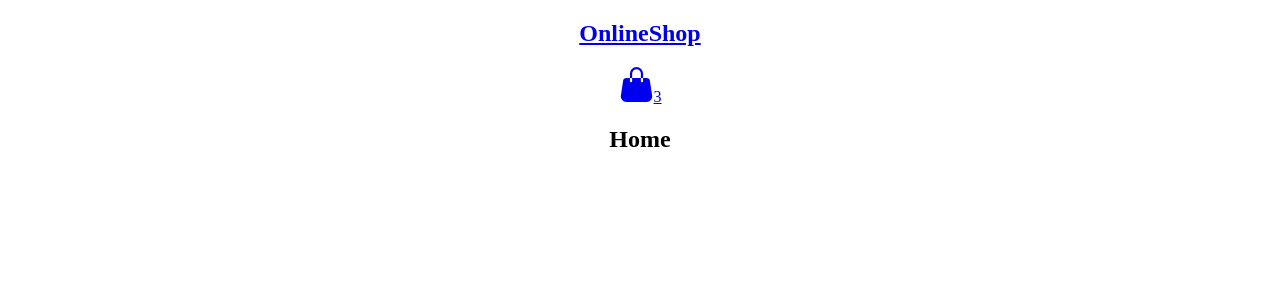
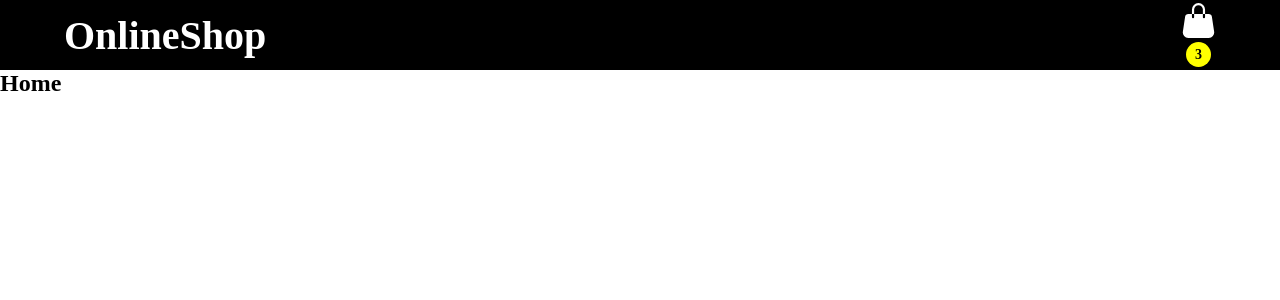
Before and after one commit to Hafizalimi7/Cosby, a React (Create React App) app in the folder client/: page / in a window 1280 px wide. Shown: the top 300 px of the page. Built offline with nearby package versions, Linux system fonts and the light colour scheme.

Commit message:
edited nav bar *added styling *imported font

```diff
--- a/client/src/App.css
+++ b/client/src/App.css
@@ -1,38 +1,44 @@
-.App {
-  text-align: center;
+@import url('https://fonts.googleapis.com/css2?family=Nunito:wght@200;400;700&display=swap');
+
+*{
+  padding: 0;
+  margin: 0;
+  box-sizing: border-box;
 }
 
-.App-logo {
-  height: 40vmin;
-  pointer-events: none;
+/* Navbar */
+
+.nav-bar{
+  height: 70px;
+  background-color: black;
+  display: flex;
+  justify-content: space-between;
+  align-items: center;
+  padding: 0 4rem;
+}
+.nav-bar a{
+  text-decoration: none;
+  color: white;
+}
+.nav-bar h2{
+  font-size: 40px;
 }
 
-@media (prefers-reduced-motion: no-preference) {
-  .App-logo {
-    animation: App-logo-spin infinite 20s linear;
-  }
+.nav-bag{
+  display: flex;
+  align-items: center;
 }
 
-.App-header {
-  background-color: #282c34;
-  min-height: 100vh;
+.bag-quantity{
   display: flex;
-  flex-direction: column;
   align-items: center;
   justify-content: center;
-  font-size: calc(10px + 2vmin);
-  color: white;
+  height: 25px;
+  width: 25px;
+  background-color: yellow;
+  border-radius: 50%;
+  font-size: 14px;
+  font-weight: 700;
+  color: black;
+  margin-left: 5px;
 }
-
-.App-link {
-  color: #61dafb;
-}
-
-@keyframes App-logo-spin {
-  from {
-    transform: rotate(0deg);
-  }
-  to {
-    transform: rotate(360deg);
-  }
-}
```
